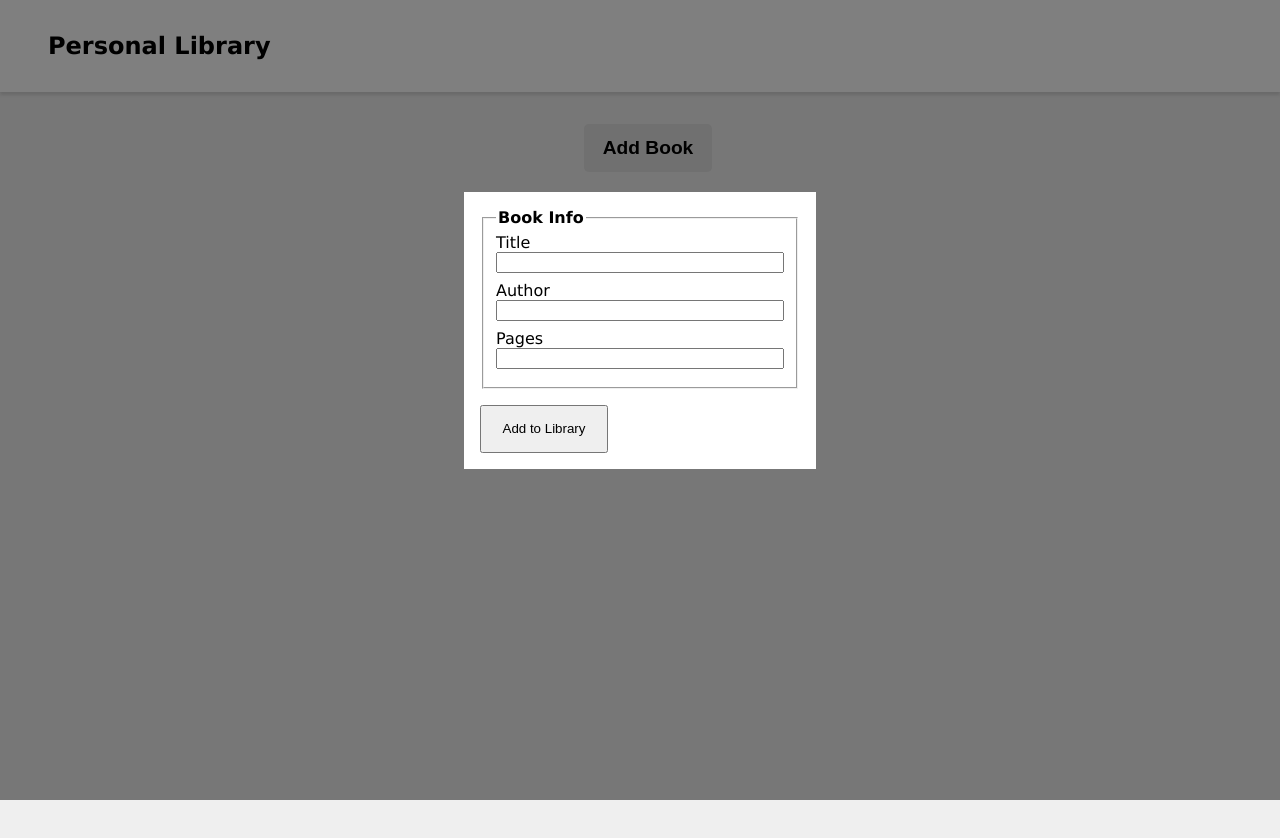
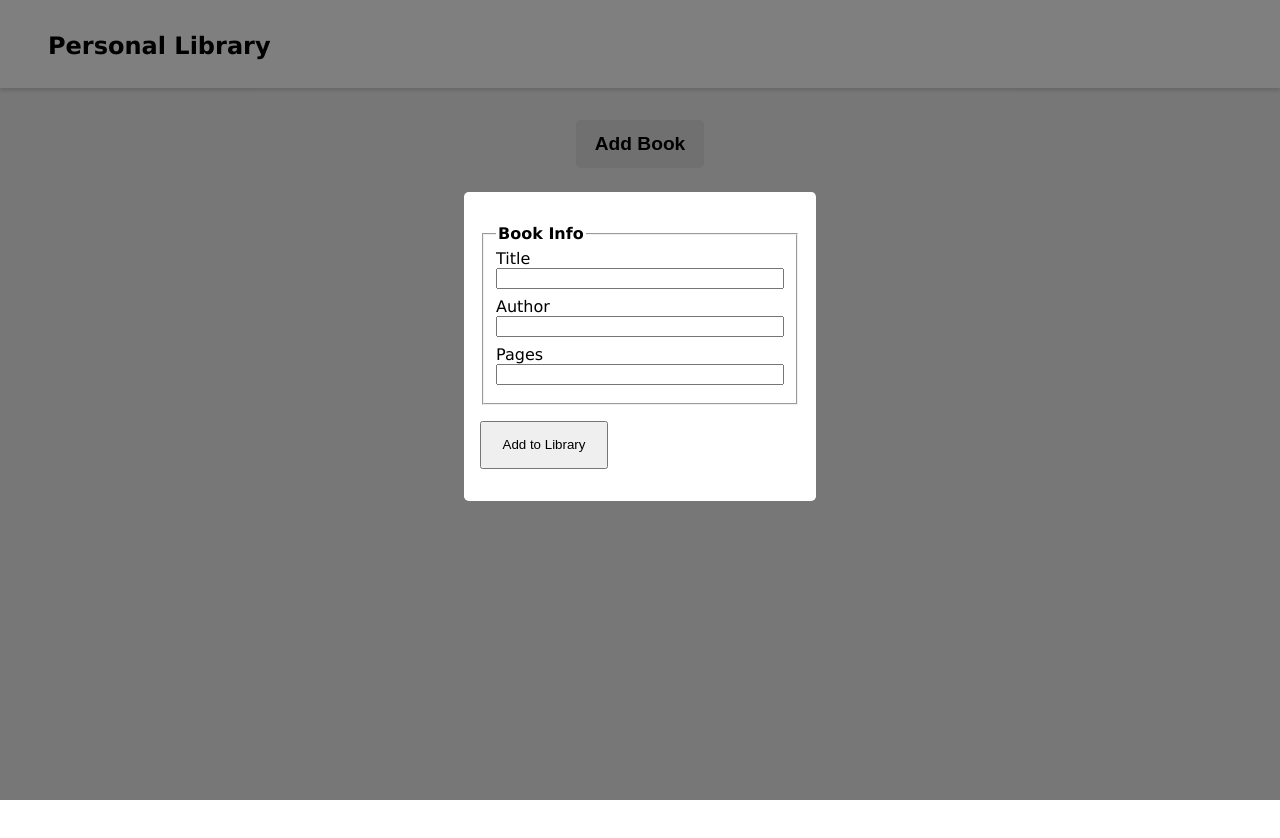
Before and after one commit to augtcor/odin-library, a plain HTML site: page index.html in a window 1280 px wide. Both pictures are taken after a click on the button "Add Book". After the commit the page ends 800 px from the top, so only its background shows below. Drawn offline with Linux system fonts and the light colour scheme.

```diff
--- a/index.html
+++ b/index.html
@@ -14,7 +14,7 @@
 		</section>
 		<section class="main">
 			<div class="formButton">
-				<button id="formOpenClose" type="submit">Add Book</button>
+				<button id="formOpen" type="submit">Add Book</button>
 			</div>
 
 			<div id="modal">
--- a/script.js
+++ b/script.js
@@ -11,7 +11,7 @@
 
 //Open and close form to add new book
 const modal = document.getElementById("modal");
-const btn = document.getElementById("formOpenClose");
+const btn = document.getElementById("formOpen");
 const mask = document.getElementById("page-mask");
 
 btn.onclick = function () {
@@ -41,6 +41,8 @@
 		} else {
 			myLibrary.push(book);
 			formAnswers.reset();
+			modal.style.display = "none";
+			mask.style.display = "none";
 		}
 	}
 
--- a/style.css
+++ b/style.css
@@ -7,9 +7,9 @@
 
 .header {
 	padding-top: 0.5rem;
-	padding-bottom: 0.5rem;
 	padding-left: 3rem;
 	box-shadow: rgba(100, 100, 100, 0.2) 0px 3px 3px;
+	height: 10vh;
 }
 
 #pageTitle {
@@ -19,13 +19,11 @@
 
 .main {
 	background-color: rgba(100, 100, 100, 0.1);
-	height: 100vh;
+	height: calc(90vh - 8px);
 }
 
-#formOpenClose {
+#formOpen {
 	margin-top: 2rem;
-	margin-left: 1rem;
-	margin-bottom: 2rem;
 	border-style: none;
 	border-radius: 0.3rem;
 	background-color: rgba(100, 100, 100, 0.1);
@@ -34,11 +32,11 @@
 	cursor: pointer;
 }
 
-#formOpenClose:hover {
+#formOpen:hover {
 	background-color: rgba(100, 100, 100, 0.2);
 }
 
-#formOpenClose,
+#formOpen,
 #addToLibrary {
 	width: 8rem;
 	height: 3rem;
@@ -62,9 +60,10 @@
 
 .form {
 	margin: 15% auto;
-	padding: 1rem;
+	padding: 2rem 1rem;
 	width: 20rem;
 	background-color: white;
+	border-radius: 0.3rem;
 }
 
 #page-mask {
@@ -102,8 +101,6 @@
 	display: grid;
 	grid-template-columns: repeat(6, 1fr);
 	grid-template-rows: repeat(5, 1fr);
-	margin-top: 1rem;
-	margin-bottom: 1rem;
 	margin-left: 1rem;
 }
 
```
